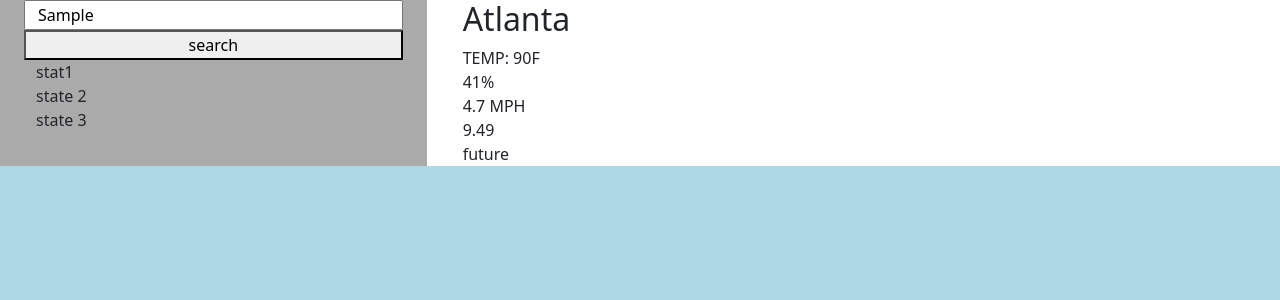
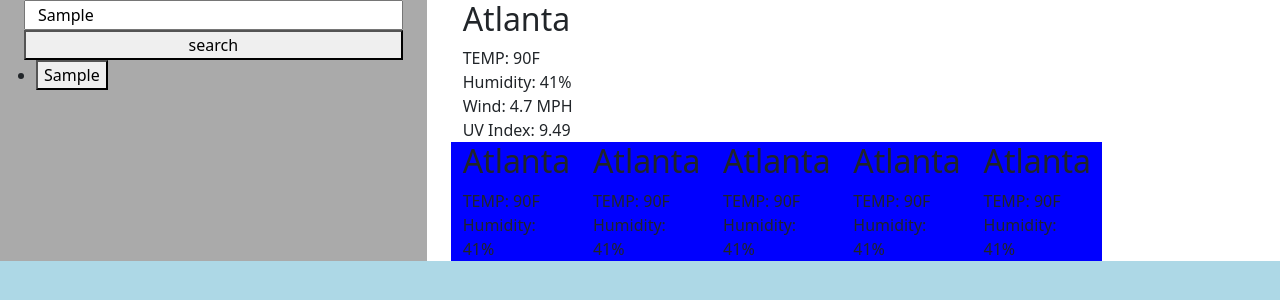
Before and after one commit to riosborne6/weather-app, a plain HTML site: page index.html in a window 1280 px wide. Both pictures are taken after typing "Sample" into the empty fields and a click on the button "search". Drawn offline with nearby package versions, Linux system fonts and the light colour scheme; no server answers.

Commit message:
post tutor

```diff
--- a/assets/script.js
+++ b/assets/script.js
@@ -1,21 +1,29 @@
 var apiKey = `e00ee6e288dda21994e063ac75ea473f`;
 var cityName = "San Francisco";
+var cities = [];
+console.log(cities);
 
 $("#searchBtn").on("click", () => {
   cityName = $("#cityInput").val();
-  var apiUrl = `https://api.openweathermap.org/data/2.5/weather?q=${cityName}&appid=${apiKey}`;
+  cities.push(cityName);
+  localStorage.setItem("pastCities", JSON.stringify(cities));
+  var pastCities = JSON.parse(localStorage.getItem("pastCities"));
+  console.log(pastCities);
+  var apiUrl = `https://api.openweathermap.org/data/2.5/weather?q=${cityName}&units=imperial&appid=${apiKey}`;
   $.ajax({
     method: "GET",
     url: apiUrl,
   }).then(function (response) {
     console.log(response);
     let { lat, lon } = response.coord;
-    var futureApiurl = `https://api.openweathermap.org/data/2.5/onecall?lat=${lat}&lon=${lon}&appid=${apiKey}`;
+    var futureApiurl = `https://api.openweathermap.org/data/2.5/onecall?lat=${lat}&lon=${lon}&units=imperial&appid=${apiKey}`;
     $.ajax({
       method: "GET",
       url: futureApiurl,
     }).then(function (response) {
       console.log(response);
+      var date = new Date(response.current.dt);
+      console.log(date);
       let { humidity, temp, uvi, wind_speed } = response.current;
       console.log("hum", humidity);
       var city = cityName;
@@ -37,8 +45,15 @@ $("#searchBtn").on("click", () => {
       // current.appendChild(div);
     });
   });
+  var previousCitieselement = $("#previousCities");
+  previousCitieselement.empty();
+  for (let i = 0; i < pastCities.length; i++) {
+    previousCitieselement.prepend(
+      `<li><button id=${pastCities}>${pastCities[i]}</button></li>`
+    );
+    console.log(pastCities[i]);
+  }
 });
-
 // $.ajax({
 //   method: "GET",
 // //  url: futureApiurl,
--- a/index.html
+++ b/index.html
@@ -16,9 +16,7 @@
                 </button>
             </div>
             <div class="row">
-                <div>stat1 </div>
-                <div>state 2</div>
-                <div>state 3</div>
+                <ul id="previousCities"></ul>
             </div>
         </div>
           </div>
@@ -29,16 +27,54 @@
                     <div id="current">
                         <h2 id="city">Atlanta <span id="date"></span></h2>
                         <div><span>TEMP: </span><span id="temp">90F</span></div>
-                        <div id="hum">41%</div>
-                        <div id="wind">4.7 MPH</div>
-                        <div id="uv">9.49</div>
+                        <div><span>Humidity: </span><span id="hum">41%</span></div>
+                        <div><span>Wind: </span><span id="wind">4.7 MPH</span></div>
+                        <div><span>UV Index: </span><span id="uv">9.49</span></div>
                     </div>
                 </div>
                 </div>
+                <div class="row">
+                    <div id="future" class="row">
+                        <div class="col-md-2" style="background-color: blue;">
+                            <div class="Five-Day">
+                                <h2 id="city">Atlanta <span id="date"></span></h2>
+                                <div><span>TEMP: </span><span id="temp">90F</span></div>
+                                <div><span>Humidity: </span><span id="hum">41%</span></div>
 
-                <div class="row">
-                    <div id="future">
-                        future
+                            </div>
+                        </div>
+                        <div class="col-md-2" style="background-color: blue;">
+                            <div class="Five-Day">
+                                <h2 id="city">Atlanta <span id="date"></span></h2>
+                                <div><span>TEMP: </span><span id="temp">90F</span></div>
+                                <div><span>Humidity: </span><span id="hum">41%</span></div>
+
+                            </div>
+                        </div>
+                        <div class="col-md-2" style="background-color: blue;">
+                            <div class="Five-Day">
+                                <h2 id="city">Atlanta <span id="date"></span></h2>
+                                <div><span>TEMP: </span><span id="temp">90F</span></div>
+                                <div><span>Humidity: </span><span id="hum">41%</span></div>
+
+                            </div>
+                        </div>
+                        <div class="col-md-2" style="background-color: blue;">
+                            <div class="Five-Day">
+                                <h2 id="city">Atlanta <span id="date"></span></h2>
+                                <div><span>TEMP: </span><span id="temp">90F</span></div>
+                                <div><span>Humidity: </span><span id="hum">41%</span></div>
+
+                            </div>
+                        </div>
+                        <div class="col-md-2" style="background-color: blue;">
+                            <div class="Five-Day">
+                                <h2 id="city">Atlanta <span id="date"></span></h2>
+                                <div><span>TEMP: </span><span id="temp">90F</span></div>
+                                <div><span>Humidity: </span><span id="hum">41%</span></div>
+
+                            </div>
+                        </div>
                     </div>
                 </div>
 
```
